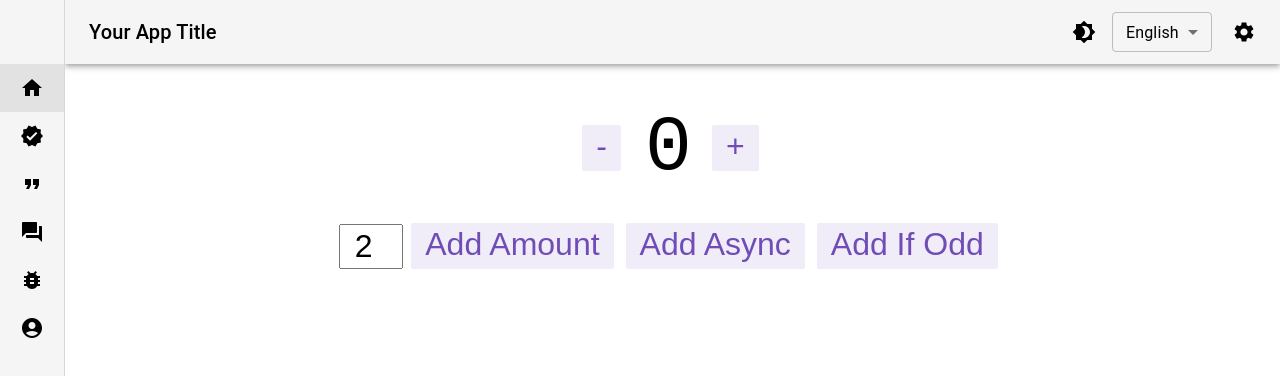
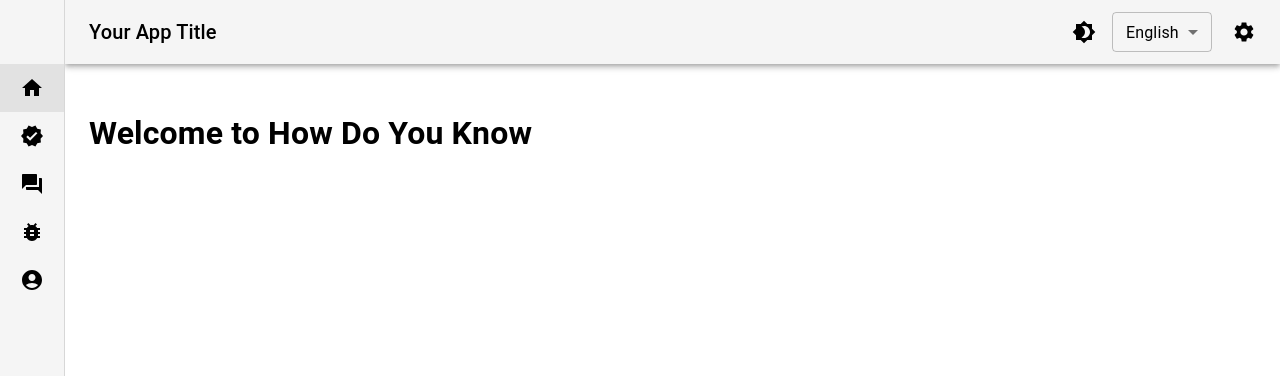
Before and after one commit to terary/how-do-you-know-client, a Next.js app: page / in a window 1280 px wide. Shown: the top 376 px of the page. Built offline with nearby package versions, Linux system fonts and the light colour scheme; what @mui/material-nextjs, i18next-resources-to-backend would draw is missing.

Commit message:
removed some unused components

```diff
--- a/app/components/counter/Counter.module.css
+++ /dev/null
@@ -1,81 +0,0 @@
-.row {
-  display: flex;
-  align-items: center;
-  justify-content: center;
-}
-
-.row > button {
-  margin-left: 4px;
-  margin-right: 8px;
-}
-
-.row:not(:last-child) {
-  margin-bottom: 16px;
-}
-
-.value {
-  font-size: 78px;
-  padding-left: 16px;
-  padding-right: 16px;
-  margin-top: 2px;
-  font-family: "Courier New", Courier, monospace;
-}
-
-.button {
-  appearance: none;
-  background: none;
-  font-size: 32px;
-  padding-left: 12px;
-  padding-right: 12px;
-  outline: none;
-  border: 2px solid transparent;
-  color: rgb(112, 76, 182);
-  padding-bottom: 4px;
-  cursor: pointer;
-  background-color: rgba(112, 76, 182, 0.1);
-  border-radius: 2px;
-  transition: all 0.15s;
-}
-
-.textbox {
-  font-size: 32px;
-  padding: 2px;
-  width: 64px;
-  text-align: center;
-  margin-right: 4px;
-}
-
-.button:hover,
-.button:focus {
-  border: 2px solid rgba(112, 76, 182, 0.4);
-}
-
-.button:active {
-  background-color: rgba(112, 76, 182, 0.2);
-}
-
-.asyncButton {
-  composes: button;
-  position: relative;
-}
-
-.asyncButton:after {
-  content: "";
-  background-color: rgba(112, 76, 182, 0.15);
-  display: block;
-  position: absolute;
-  width: 100%;
-  height: 100%;
-  left: 0;
-  top: 0;
-  opacity: 0;
-  transition:
-    width 1s linear,
-    opacity 0.5s ease 1s;
-}
-
-.asyncButton:active:after {
-  width: 0%;
-  opacity: 1;
-  transition: 0s;
-}
--- a/app/components/counter/Counter.tsx
+++ /dev/null
@@ -1,81 +0,0 @@
-"use client";
-
-import { useState } from "react";
-
-import {
-  decrement,
-  increment,
-  incrementAsync,
-  incrementByAmount,
-  incrementIfOdd,
-  selectCount,
-  selectStatus,
-} from "@/lib/features/counter/counterSlice";
-
-import { useAppDispatch, useAppSelector } from "@/lib/hooks";
-import styles from "./Counter.module.css";
-
-export const Counter = () => {
-  const dispatch = useAppDispatch();
-  const count = useAppSelector(selectCount);
-  const status = useAppSelector(selectStatus);
-  const [incrementAmount, setIncrementAmount] = useState("2");
-
-  const incrementValue = Number(incrementAmount) || 0;
-
-  return (
-    <div>
-      <div className={styles.row}>
-        <button
-          className={styles.button}
-          aria-label="Decrement value"
-          onClick={() => dispatch(decrement())}
-        >
-          -
-        </button>
-        <span aria-label="Count" className={styles.value}>
-          {count}
-        </span>
-        <button
-          className={styles.button}
-          aria-label="Increment value"
-          onClick={() => dispatch(increment())}
-        >
-          +
-        </button>
-      </div>
-      <div className={styles.row}>
-        <input
-          className={styles.textbox}
-          aria-label="Set increment amount"
-          value={incrementAmount}
-          type="number"
-          onChange={(e) => {
-            setIncrementAmount(e.target.value);
-          }}
-        />
-        <button
-          className={styles.button}
-          onClick={() => dispatch(incrementByAmount(incrementValue))}
-        >
-          Add Amount
-        </button>
-        <button
-          className={styles.asyncButton}
-          disabled={status !== "idle"}
-          onClick={() => dispatch(incrementAsync(incrementValue))}
-        >
-          Add Async
-        </button>
-        <button
-          className={styles.button}
-          onClick={() => {
-            dispatch(incrementIfOdd(incrementValue));
-          }}
-        >
-          Add If Odd
-        </button>
-      </div>
-    </div>
-  );
-};
--- a/app/components/layout/Sidebar.tsx
+++ b/app/components/layout/Sidebar.tsx
@@ -36,7 +36,6 @@ export const Sidebar = () => {
   const menuItems = [
     { path: "/", label: t("nav.home"), icon: <Home /> },
     { path: "/verify", label: t("nav.verify"), icon: <Verified /> },
-    { path: "/quotes", label: t("nav.quotes"), icon: <FormatQuote /> },
     {
       path: "/questionnaires",
       label: t("nav.questionnaires"),
--- a/app/page.tsx
+++ b/app/page.tsx
@@ -1,10 +1,13 @@
 import type { Metadata } from "next";
-import { Counter } from "./components/counter/Counter";
 
 export default function IndexPage() {
-  return <Counter />;
+  return (
+    <div>
+      <h1>Welcome to How Do You Know</h1>
+    </div>
+  );
 }
 
 export const metadata: Metadata = {
-  title: "Redux Toolkit",
+  title: "How Do You Know",
 };
```
Also changed, not shown: app/components/quotes/Quotes.module.css (deleted, +0 -20 lines), app/components/quotes/Quotes.tsx (deleted, +0 -60 lines), app/quotes/page.tsx (deleted, +0 -11 lines).
